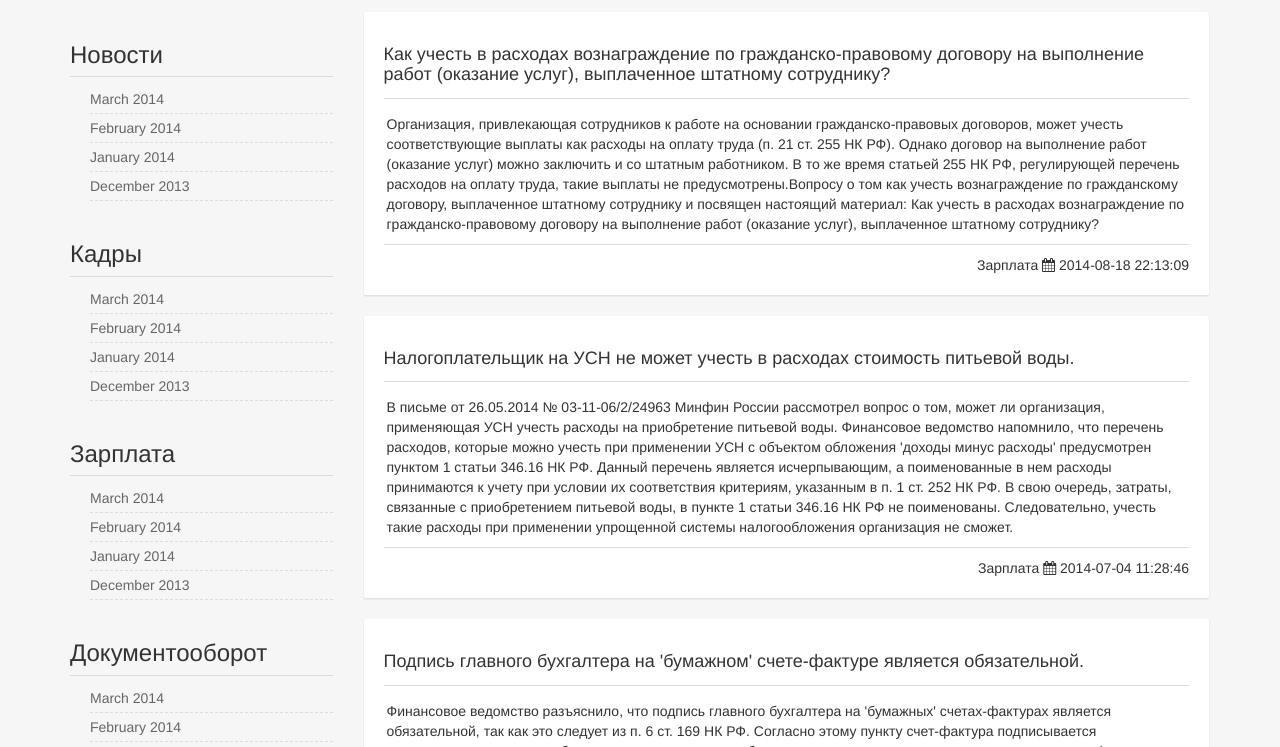
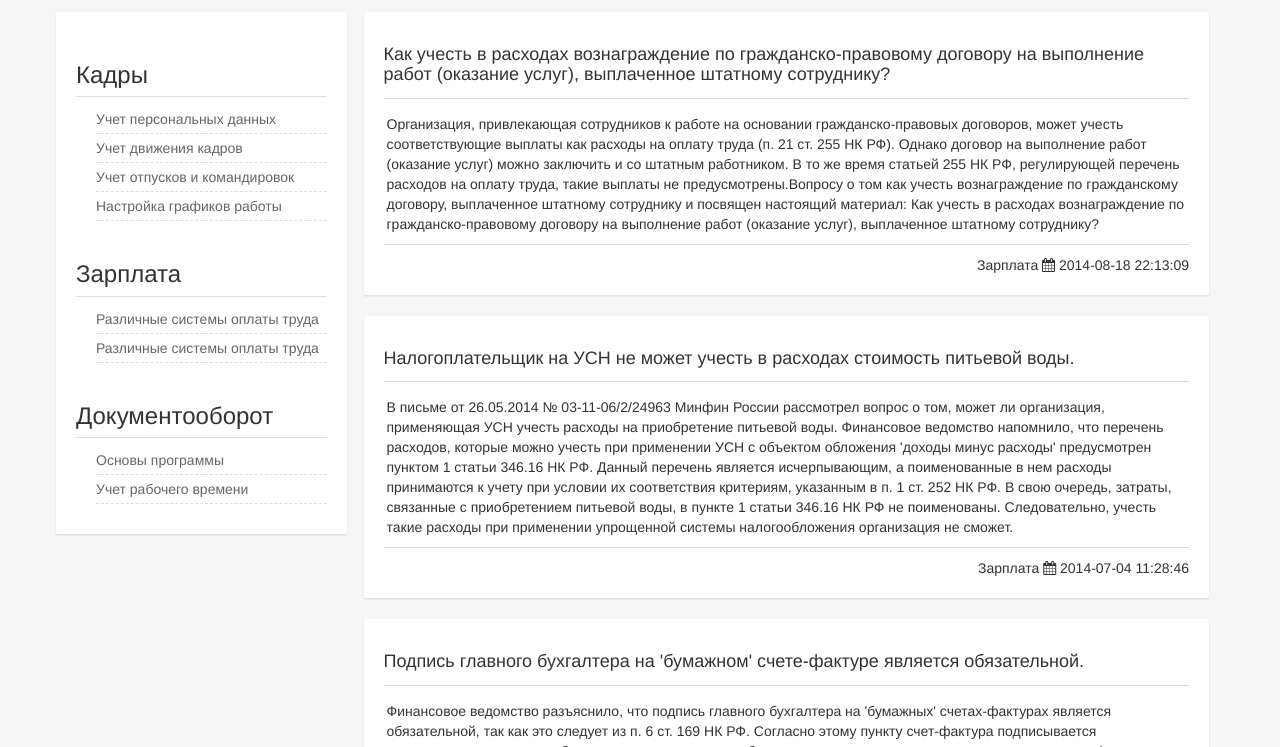
Before and after one commit to altcavs/Bootstrap-Gulp, a website: page index.html in a window 1280 px wide. Shown: the part 53-800 px from the top of the page. Drawn offline with Linux system fonts and the light colour scheme.

Commit message:
ui-router ++

```diff
--- a/app/app.js
+++ b/app/app.js
@@ -10,6 +10,11 @@ var app = angular.module('demoApp', ['ui.router', 'demoApp.controllers', 'demoAp
                 url: "/news",
                 templateUrl: "app/partials/news.html",
                 controller:  "newsCtrl as vm"
+            })
+            .state("subcategory", {
+                url: "/subcategory/:subId",
+                templateUrl: "app/partials/subcategory.html",
+                controller:  "subcategoryCtrl as vm"
             })
             .state("staff", {
                     url: "/staff",
--- a/app/controllers.js
+++ b/app/controllers.js
@@ -16,6 +16,12 @@ demoAppControllers.controller('menuCtrl', ['menuData',function(menuData) {
 }]);
 
 demoAppControllers.controller('newsCtrl', ['newsData',function(newsData) {
+    var vm = this;
+    vm.news = newsData.query();
+    //console.log($scope.news);
+
+}]);
+demoAppControllers.controller('subcategoryCtrl', ['newsData',function(newsData) {
     var vm = this;
     vm.news = newsData.query();
     //console.log($scope.news);
--- a/data/menu.json
+++ b/data/menu.json
@@ -1,19 +1,16 @@
 [
-    {
-        "id": 0,
-        "title": "Новости"
-    },
+
     {
         "id": 1,
         "title": "Кадры",
         "submenu":[
             {
-                "id": "",
+                "id": "staff_01",
                 "title": "Учет персональных данных",
-                "url": ""
+                "url": "news"
             },
             {
-                "id": "",
+                "id": "staff_02",
                 "title": "Учет движения кадров",
                 "url": ""
             },
@@ -35,18 +32,28 @@
         "submenu":[
             {
                 "id": "",
-                "title": "Расчет вознаграждения за труд при различных системах оплаты труда",
+                "title": "Различные системы оплаты труда",
+                "url": ""
+            },
+            {
+                "id": "",
+                "title": "Различные системы оплаты труда",
                 "url": ""
             }
         ]
     },
     {
-        "id": 1,
+        "id": 3,
         "title": "Документооборот",
         "submenu":[
             {
                 "id": "",
-                "title": "",
+                "title": "Основы программы",
+                "url": ""
+            },
+            {
+                "id": "",
+                "title": "Учет рабочего времени",
                 "url": ""
             }
         ]
--- a/index.html
+++ b/index.html
@@ -56,16 +56,13 @@
 
     <div class="container">
         <div class="row">
-            <div class="col-md-3" role="complementary" ng-controller="menuCtrl as vm">
+            <div class="col-md-3 block-flat" role="complementary" ng-controller="menuCtrl as vm">
                     <div class="paad sidebar" ng-repeat="cat in vm.menu">
                         <div class="widget">
                             <h3 class="matopen">{{cat.title}}</h3>
                             <div class="matter">
                                 <ul>
-                                    <li><a href="#">March 2014</a></li>
-                                    <li><a href="#">February 2014</a></li>
-                                    <li><a href="#">January 2014</a></li>
-                                    <li><a href="#">December 2013</a></li>
+                                    <li ng-repeat="sub in cat.submenu"><a ui-sref="subcategory({subId: sub.id})">{{sub.title}}</a></li>
                                 </ul>
                             </div>
                         </div>
```
Also changed, not shown: app/partials/subcategory.html (added, +11 -0 lines).
